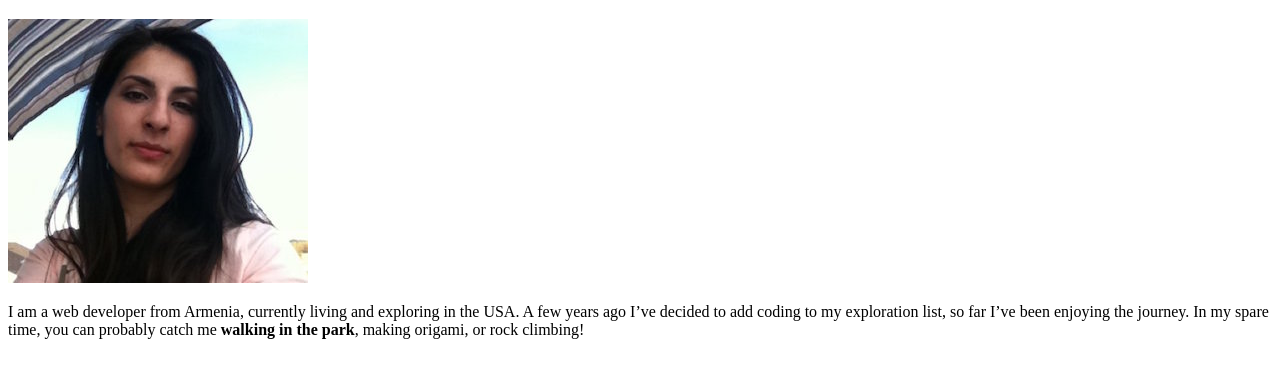
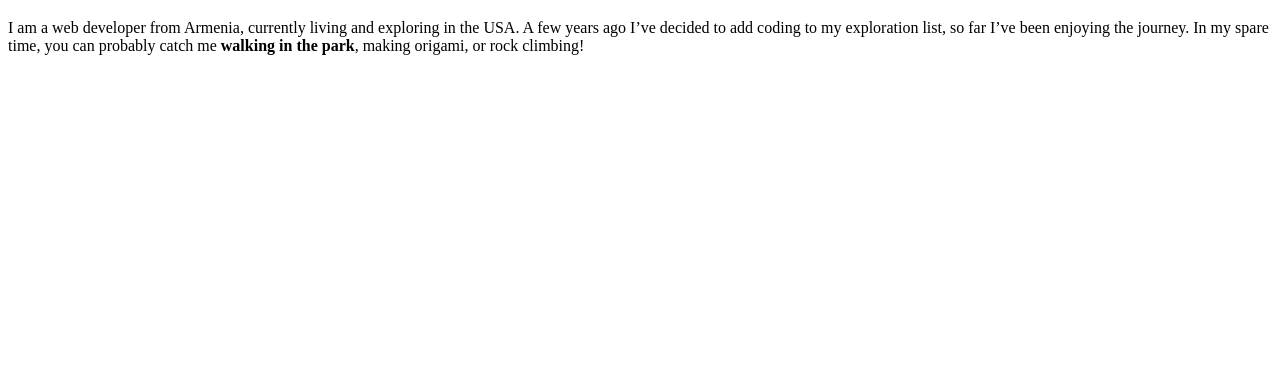
Before and after one commit to axchi/intro_web, a plain HTML site: page spring-19/diana/index.html in a window 1280 px wide. Shown: the part 61-438 px from the top of the page. Drawn offline with Linux system fonts and the light colour scheme.

Commit message:
no images yet

```diff
--- a/spring-19/diana/index.html
+++ b/spring-19/diana/index.html
@@ -11,7 +11,7 @@
 
 <body>
     <h1>Welocme to Intro Web Design and Development!</h1>
-    <img src="images/profile.jpg" alt="Diana's profile">
+<!--     <img src="images/profile.jpg" alt="Diana's profile"> -->
     <p>I am a web developer from Armenia, currently living and exploring in the USA. A few years ago I’ve decided to
         add coding to my exploration list, so far I’ve been enjoying the journey. In my spare time, you can probably
         catch me <b>walking in the park</b>, making origami, or rock climbing!</p>
```
